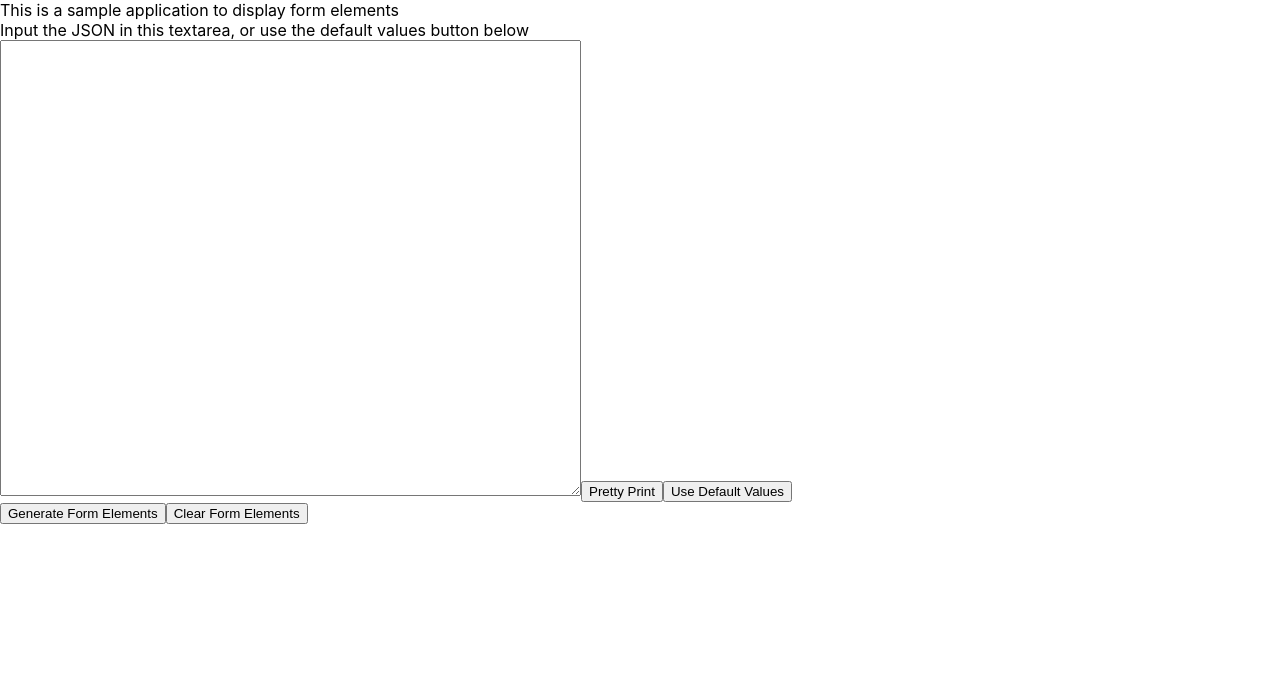
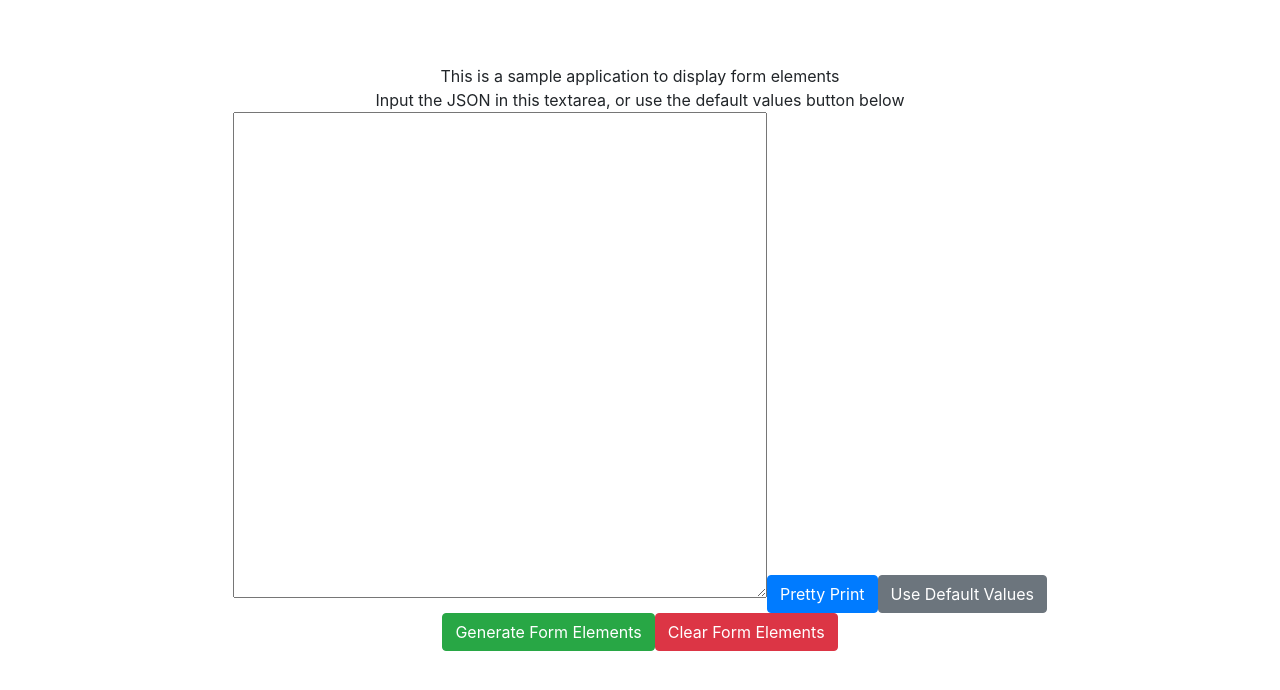
Before and after one commit to johnwclark/react-json-to-form, a React (Create React App) app: page / in a window 1280 px wide. Shown: the top 690 px of the page. Built offline with nearby package versions, Linux system fonts and the light colour scheme.

Commit message:
added bootstrap and started some layout work

```diff
--- a/package.json
+++ b/package.json
@@ -6,7 +6,9 @@
     "@testing-library/jest-dom": "^5.11.9",
     "@testing-library/react": "^11.2.5",
     "@testing-library/user-event": "^12.7.3",
+    "bootstrap": "^4.6.0",
     "react": "^17.0.1",
+    "react-bootstrap": "^1.5.0",
     "react-dom": "^17.0.1",
     "react-scripts": "4.0.3",
     "web-vitals": "^1.1.0"
--- a/src/App.css
+++ b/src/App.css
@@ -1,5 +1,6 @@
 .App {
   text-align: center;
+  padding: 5%;
 }
 
 .App-logo {
--- a/src/App.js
+++ b/src/App.js
@@ -1,10 +1,12 @@
 //import logo from './logo.svg';
+import 'bootstrap/dist/css/bootstrap.min.css';
 import './App.css';
 
 // loading json data from file
 import myData from './input.json';
 
 import React from 'react';
+import { Button } from 'react-bootstrap';
 
 function App() {
 
@@ -59,7 +61,7 @@ function App() {
   }
 
   return (
-    <>
+    <div className="App">
       <div>
       This is a sample application to display form elements
       </div>
@@ -67,14 +69,15 @@ function App() {
       Input the JSON in this textarea,
       or use the default values button below
       </div>
-      <textarea id="jsonTextArea" cols="70" rows="30" />
-      <button onClick={prettyPrint}>Pretty Print</button>
-      <button onClick={defaultValues}>Use Default Values</button>
+      <textarea id="jsonTextArea" cols="50" rows="20" />
+      <button onClick={prettyPrint} class="btn btn-primary">Pretty Print</button>
+      <button onClick={defaultValues} class="btn btn-secondary">Use Default Values</button>
       <br />
-      <button onClick={generateFormElements}>Generate Form Elements</button>
-      <button onClick={clearFormElements}>Clear Form Elements</button>
+      <button onClick={generateFormElements} class="btn btn-success">Generate Form Elements</button>
+      <button onClick={clearFormElements} class="btn btn-danger">Clear Form Elements</button>
+      <br />
       <div id="elementArea"> </div>
-    </>
+    </div>
   );
 
 }
```
Also changed, not shown: 1 other file (tests, documents, lock files or other folders).
